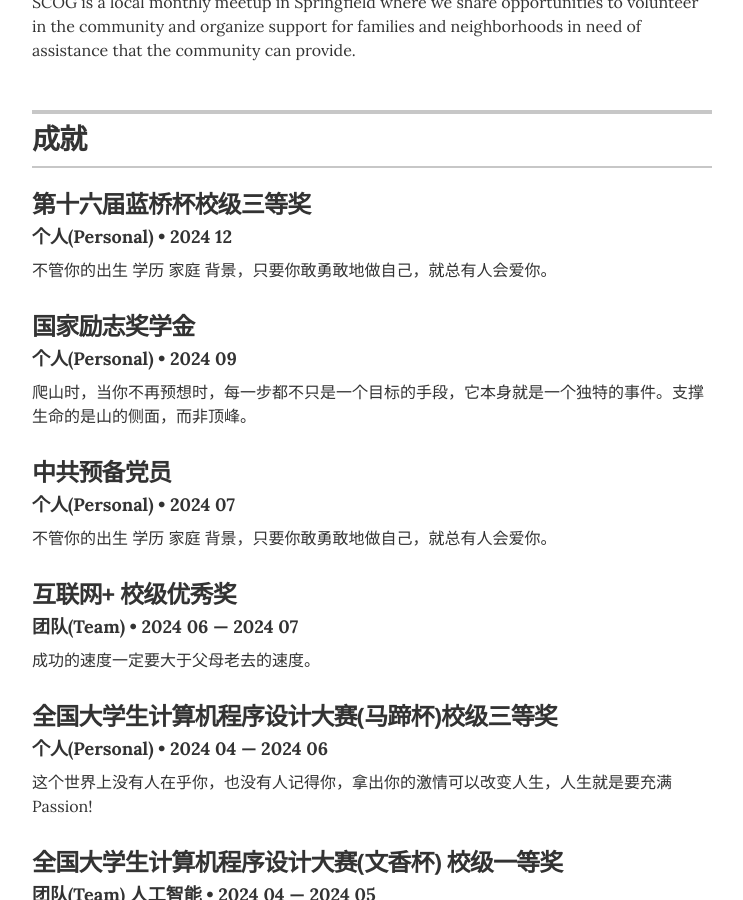
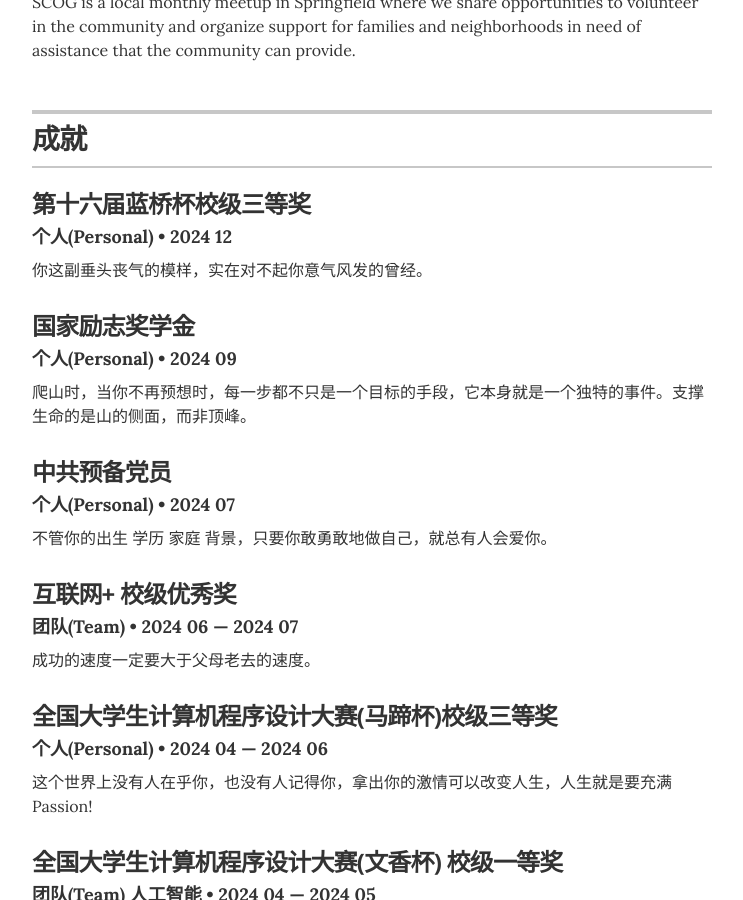
Before and after one commit to futingx/resume, a Jekyll site: the page built from index.html, in a window 1280 px wide and 900 px high, scrolled down 2139 px. Shown: the whole window, without its empty margins (268-1011 px from the left). Built offline with Jekyll 4.4.1, drawn with Linux system fonts in a browser that asks for light colours.

Commit message:
第13次提交

```diff
--- a/_data/recognitions.yml
+++ b/_data/recognitions.yml
@@ -2,7 +2,7 @@
 - award: 第十六届蓝桥杯校级三等奖
   organization: 个人(Personal)
   year: 2024 12
-  summary: 不管你的出生 学历 家庭 背景，只要你敢勇敢地做自己，就总有人会爱你。
+  summary: 你这副垂头丧气的模样，实在对不起你意气风发的曾经。
 
 - award: 国家励志奖学金
   organization: 个人(Personal)
```
